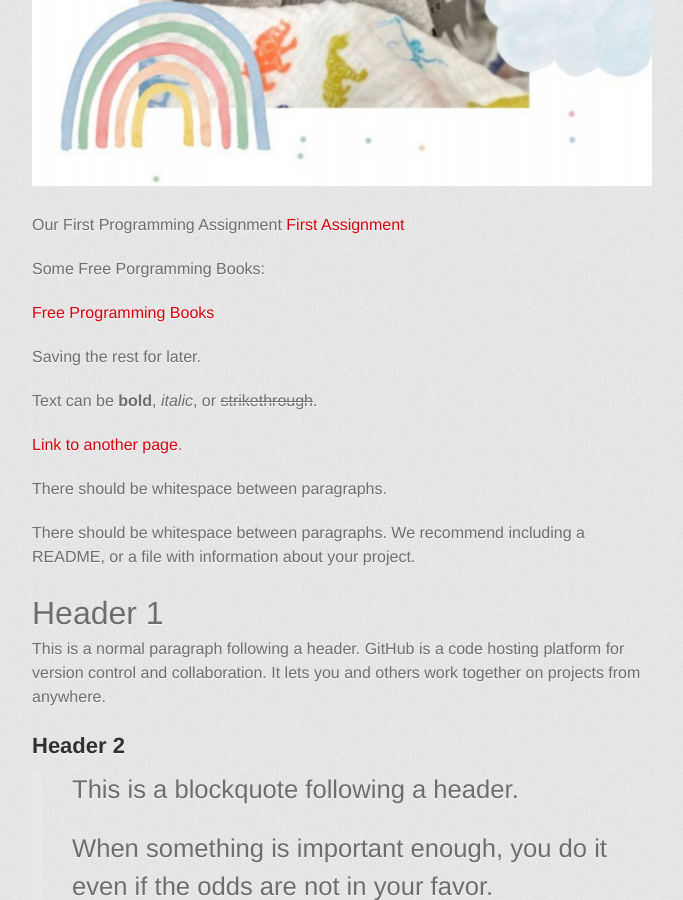
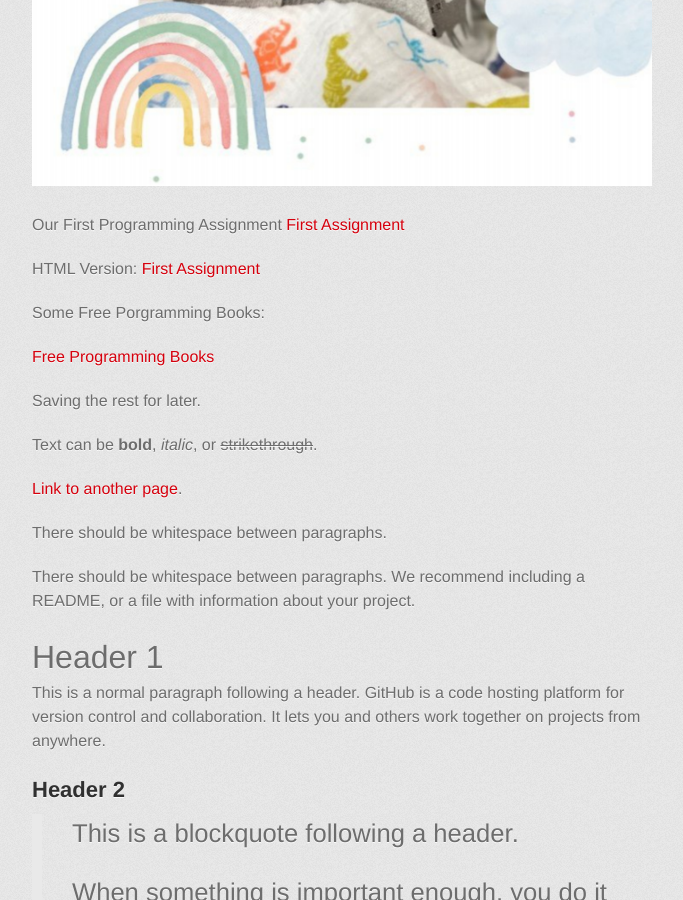
Before and after one commit to mcspringer/mcspringer.github.io, a Jekyll site: the page built from index.md, in a window 1280 px wide and 900 px high, scrolled down 762 px. Shown: the whole window, without its empty margins (298-981 px from the left). Built offline with Jekyll 4.4.1, drawn with Linux system fonts in a browser that asks for light colours; some web fonts are replaced; our own code applies the rules of GitHub Pages for plain Markdown files.

Commit message:
Update index.md

```diff
--- a/index.md
+++ b/index.md
@@ -9,6 +9,8 @@ My wonderful son:
 
 Our First Programming Assignment
 [First Assignment](/coding/BasicGraphAssignment.ipynb)
+
+HTML Version: [First Assignment](/coding/Basic.html)
 
 Some Free Porgramming Books:
 
```
